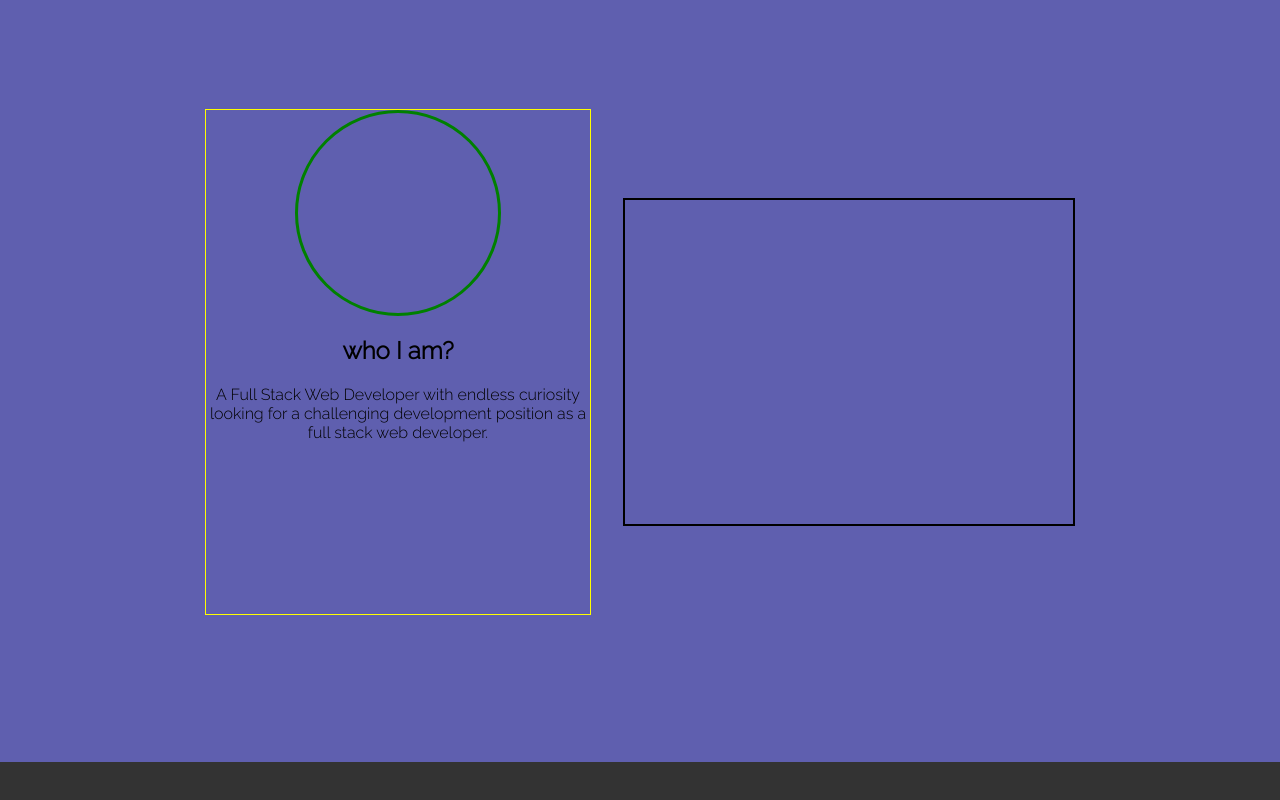
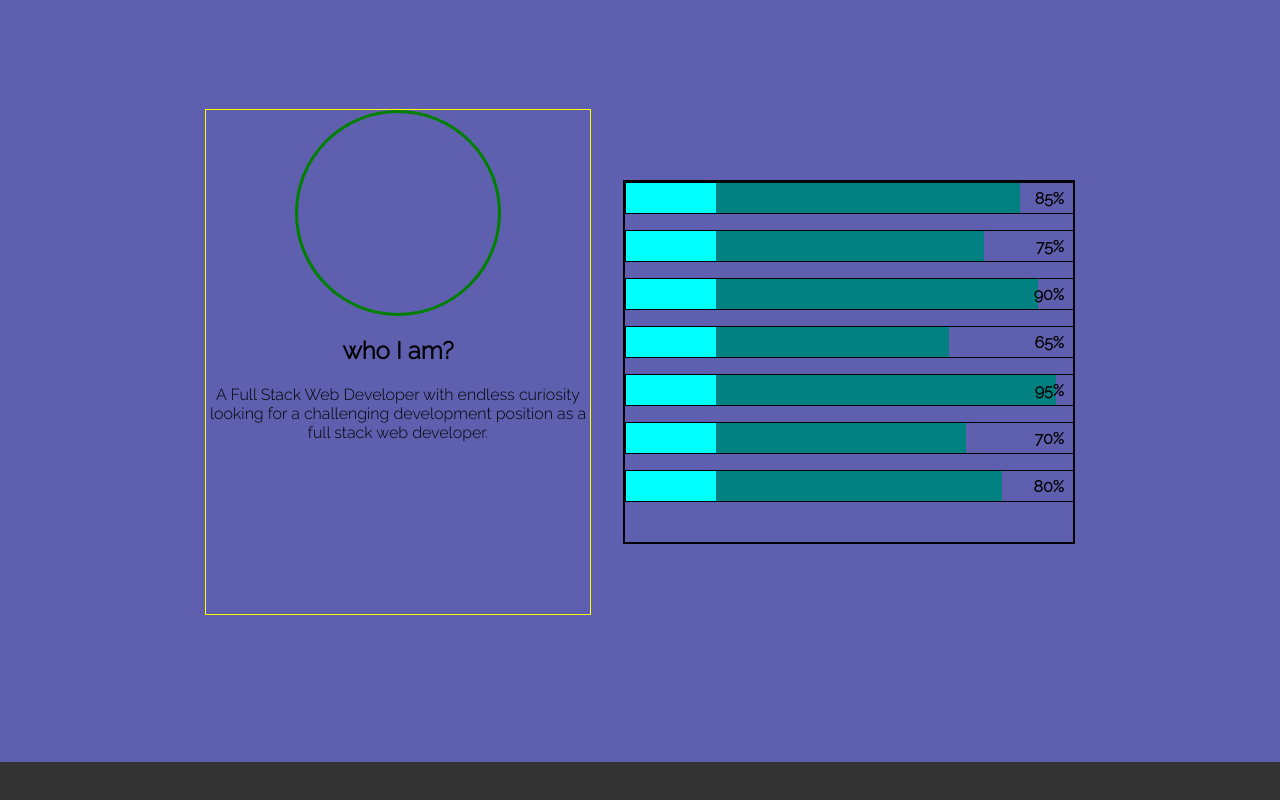
Before and after one commit to aviadc/portfolio, a React (Create React App) app: page / in a window 1280 px wide. Shown: the part 838-1638 px from the top of the page. Built offline with nearby package versions, Linux system fonts and the light colour scheme.

Commit message:
skill range

```diff
--- a/src/components/SkillRange/index.js
+++ b/src/components/SkillRange/index.js
@@ -1,13 +1,16 @@
 import React from 'react'
+import StyledSkillRange from '../styledComponents/StyledSkillRange'
+import "./skillRange.scss"
 
-const SkillRange = () => {
+const SkillRange = (props) => {
   return (
     <div className='skill-range-container'>
-      <div className='skill-name'>
-
+      <div className='skill-range-name'>
+        {props.skillName}
       </div>
-      <div className='skill-range-inner'>
-
+      <div className='skill-rang-size'>
+        <StyledSkillRange size={props.size} delay={props.delay}></StyledSkillRange>
+        <h4>{props.size}%</h4>
       </div>
     </div>
   )
--- a/src/components/SkillRange/skillRange.scss
+++ b/src/components/SkillRange/skillRange.scss
@@ -0,0 +1,24 @@
+.skill-range-container{
+  height: 30px;
+  width: 100%;
+  border: 1px solid black;
+  display: flex;
+}
+
+.skill-range-name{
+  height: 100%;
+  width: 20%;
+  background-color: aqua;
+}
+
+.skill-rang-size{
+  position: relative;
+  width: 80%;
+
+  h4{
+    position: absolute;
+    top: -15px;
+    right: 10px;
+    z-index: 2;
+  }
+}
--- a/src/components/pages/About/about.scss
+++ b/src/components/pages/About/about.scss
@@ -42,6 +42,15 @@
 
 .about-right{
     width: 35%;
-    height: 45%;
+    height: 50%;
     border: 2px solid black;
+    display: flex;
+    flex-direction: column;
+    gap: 1rem;
+    animation: moveFromRightToLeft .5s linear forwards;
 }
+
+@keyframes moveFromRightToLeft {
+    0%{transform: translateX(400px);}
+    100%{transform: translateX(-0px);}
+}
--- a/src/components/pages/About/index.js
+++ b/src/components/pages/About/index.js
@@ -1,4 +1,5 @@
 import React from 'react'
+import SkillRange from '../../SkillRange'
 import "./about.scss"
 
 const About = () => {
@@ -20,6 +21,13 @@ const About = () => {
           </div>
         </div>
         <div className='about-right'>
+          <SkillRange size='85' delay='0' />
+          <SkillRange size='75' delay='.1' />
+          <SkillRange size='90' delay='.2' />
+          <SkillRange size='65' delay='.3' />
+          <SkillRange size='95' delay='.4' />
+          <SkillRange size='70' delay='.5' />
+          <SkillRange size='80' delay='.6' />
         </div>
       </div>
     </div>
--- /dev/null
+++ b/src/components/styledComponents/StyledSkillRange/index.js
@@ -0,0 +1,20 @@
+import styled, { keyframes } from "styled-components";
+
+
+
+const rangeSize = keyframes`
+  0%{width: 0; background-color:teal}
+  100%{width: ${props => props.size}%;background-color:teal}
+  `;
+
+
+const StyledSkillRange = styled.div`
+    height: 100%;
+    width: ${props => props.size}%;
+    animation: ${rangeSize} .2s linear ${props => props.delay}s forwards;
+    /* animation: name duration timing-function delay iteration-count direction fill-mode; */
+  `;
+
+
+
+export default StyledSkillRange
```
Also changed, not shown: 1 other file (tests, documents, lock files or other folders).
